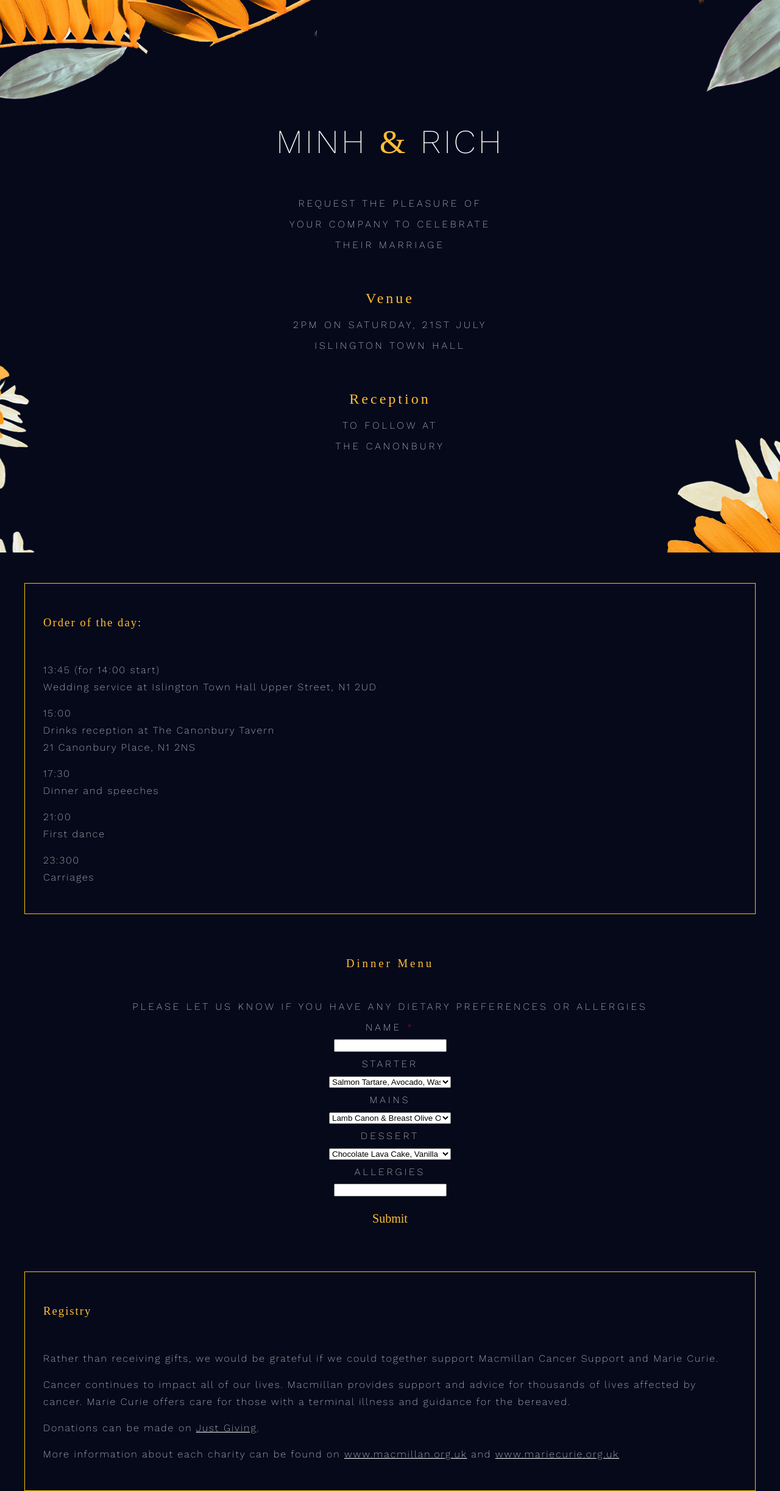
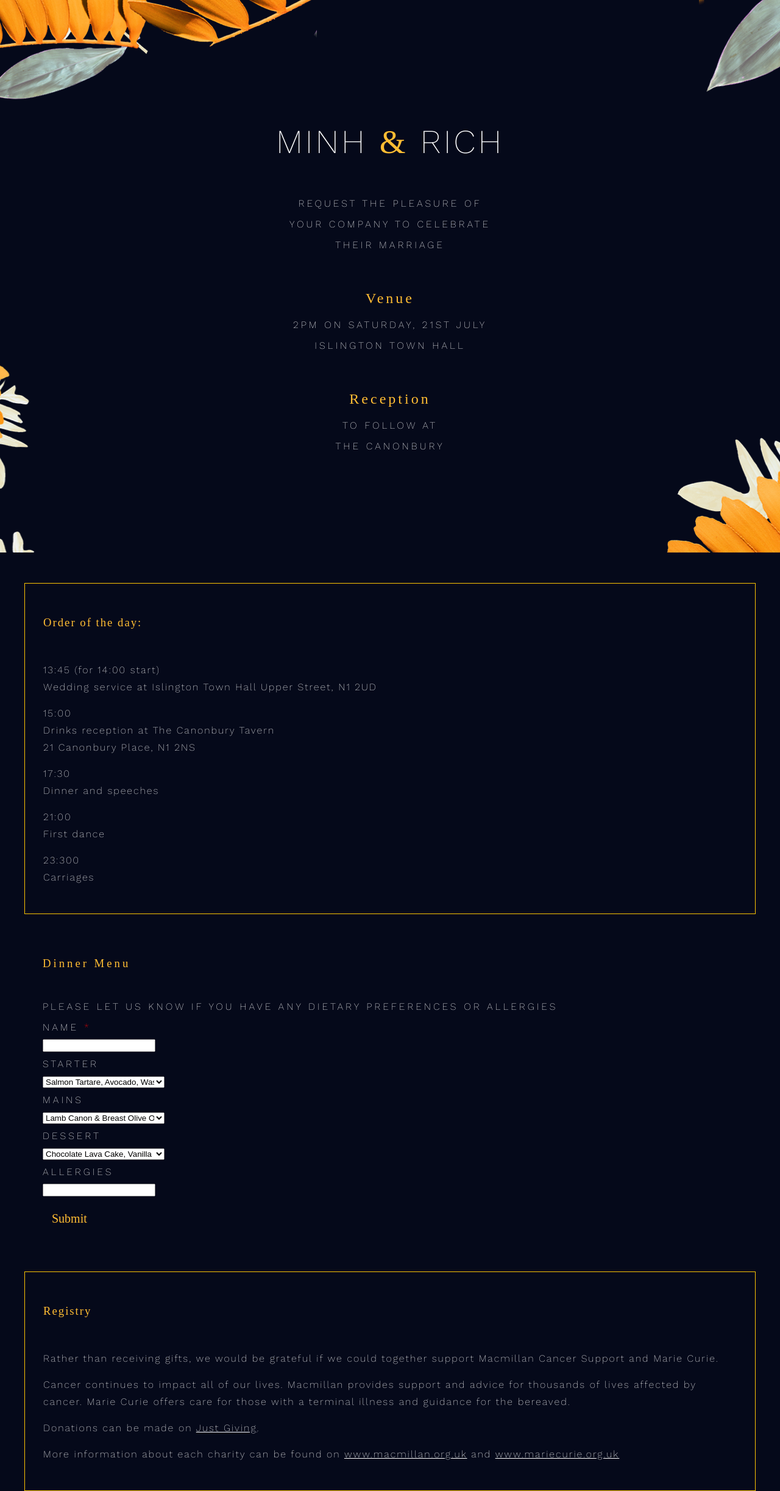
Before and after one commit to minhg/mrmr, a Jekyll site: the page built from index.html, in a window 1280 px wide. Shown: the whole page at 61% size. Built offline with Jekyll 4.4.1, drawn with Linux system fonts in a browser that asks for light colours; some web fonts are replaced.

Commit message:
layout and copy tweaks

```diff
--- a/css/style.scss
+++ b/css/style.scss
@@ -163,7 +163,7 @@ body {
 }
 
 .menu {
-    text-align: center;
+    // text-align: center;
     margin: 20px;
     padding: 50px 50px 30px;
 
```
Also changed, not shown: 3 other files.
